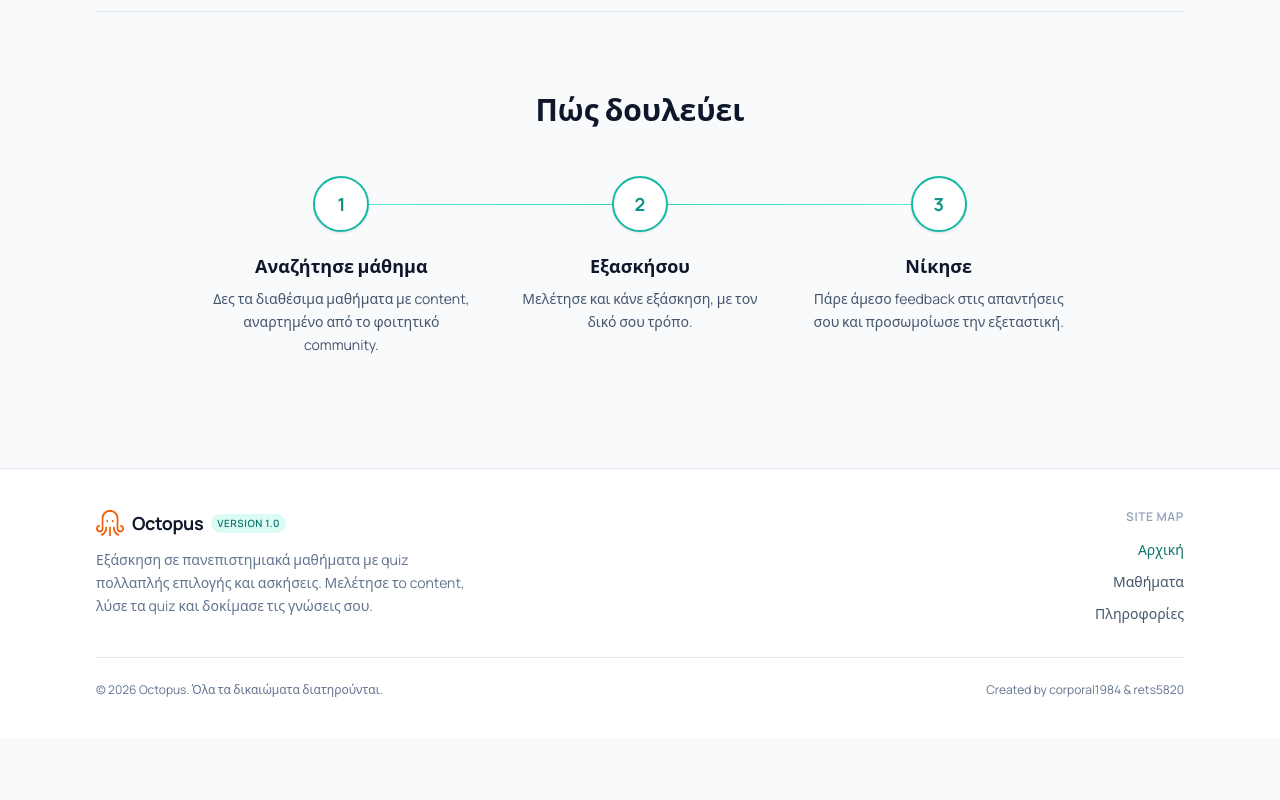
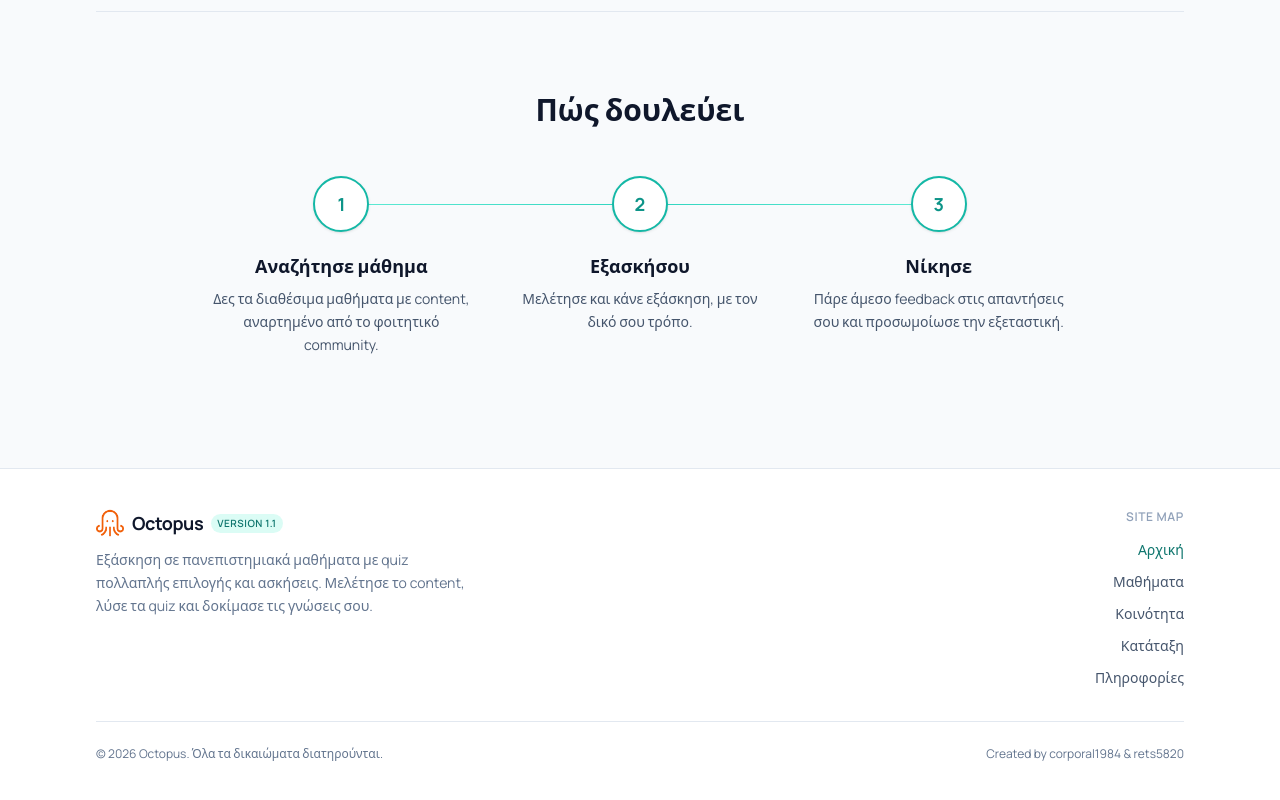
Before and after one commit to DimitrisKopsidas/Octopus, a React (Vite) app in the folder frontend/: page / in a window 1280 px wide. Shown: the part 1358-2158 px from the top of the page. Before the commit the page ends 2096 px from the top, so only its background shows below. Built offline with nearby package versions, Linux system fonts and the light colour scheme; no server answers.

Commit message:
chore(layout): add community and leaderboard footer links, bump to 1.1

```diff
--- a/frontend/src/components/layout/Footer.jsx
+++ b/frontend/src/components/layout/Footer.jsx
@@ -46,6 +46,8 @@ function Footer() {
             <ul className="space-y-2">
               <li><FooterLink to="/" end>{t.nav.home}</FooterLink></li>
               <li><FooterLink to="/courses">{t.nav.courses}</FooterLink></li>
+              <li><FooterLink to="/community">{t.nav.community}</FooterLink></li>
+              <li><FooterLink to="/leaderboard">{t.nav.leaderboard}</FooterLink></li>
               <li><FooterLink to="/info">{t.nav.info}</FooterLink></li>
             </ul>
           </nav>
--- a/frontend/src/content/layout.json
+++ b/frontend/src/content/layout.json
@@ -18,7 +18,7 @@
   "footer": {
     "tagline": "Εξάσκηση σε πανεπιστημιακά μαθήματα με quiz πολλαπλής επιλογής και ασκήσεις. Μελέτησε τo content, λύσε τα quiz και δοκίμασε τις γνώσεις σου.",
     "navTitle": "Site map",
-    "version": "Version 1.0",
+    "version": "Version 1.1",
     "copyright": "© {year} Octopus. Όλα τα δικαιώματα διατηρούνται.",
     "credits": "Created by corporal1984 & rets5820"
   }
```
